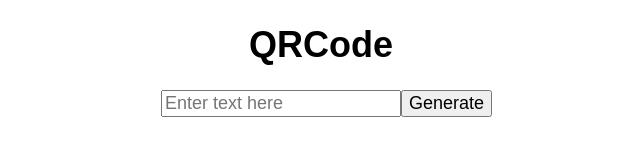
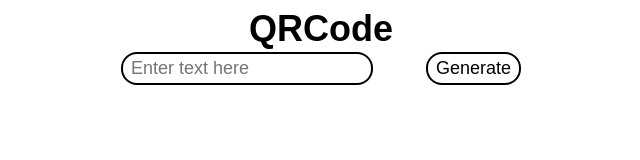
Before and after one commit to tarsislimadev/qrcode, a website: page index.html in a window 1280 px wide. Shown: the whole page, without its empty margins (319-959 px from the left). Drawn offline with Linux system fonts and the light colour scheme.

Commit message:
Fix styles

```diff
--- a/styles.css
+++ b/styles.css
@@ -6,16 +6,32 @@ a {
   font-size: 18px;
 }
 
+img {
+  margin: 0 auto;
+  width: 320px;
+}
+
+input,
+button {
+  background-color: #ffffff;
+  border: calc(1rem / 8) solid #000000;
+  border-radius: 1rem;
+  color: #000000;
+  padding: calc(1rem / 4) calc(1rem / 2);
+}
+
 h1 {
   text-align: center;
+  margin: calc(1rem / 8) 0;
 }
 
 #app {
   margin: 0 auto;
-  width: 320px;
+  width: 400px;
 }
 
 #form {
   display: flex;
   justify-content: space-between;
+  margin-bottom: 1rem;
 }
```
